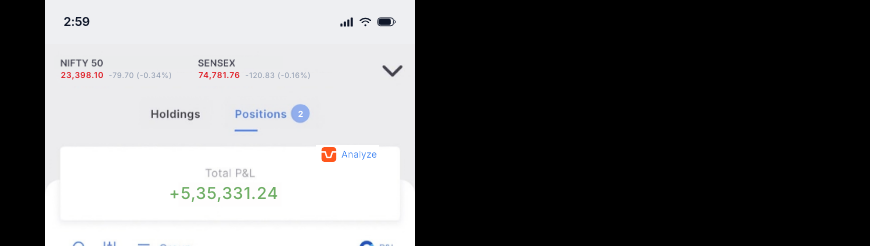
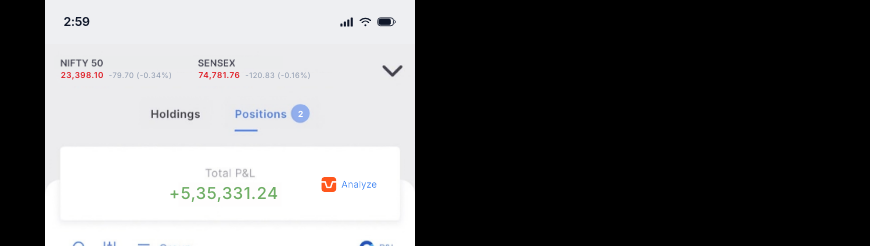
Before and after one commit to hrubee/Zerodha-clone, a website: page display.html in a window 1280 px wide. Shown: the top 246 px of the page, without its empty margins (410-1280 px from the left). Drawn offline with Linux system fonts and the light colour scheme; no server answers.

Commit message:
Move Analyze button overlay down by 30px

```diff
--- a/display.html
+++ b/display.html
@@ -129,7 +129,7 @@
         </div>
 
         <!-- Analyze Button Overlay (Top Right Quadrant) -->
-        <div class="overlay-field" id="ov-analyze-btn" style="position: absolute; top: 18%; right: 6%; z-index: 40; pointer-events: none; padding: 0; background: transparent;">
+        <div class="overlay-field" id="ov-analyze-btn" style="position: absolute; top: calc(18% + 30px); right: 6%; z-index: 40; pointer-events: none; padding: 0; background: transparent;">
           <img src="analyse-btn.png" alt="Analyze" style="height: 2.5vh; width: auto; display: block;">
         </div>
 
```
Also changed, not shown: index.html (+1 -1 lines).
